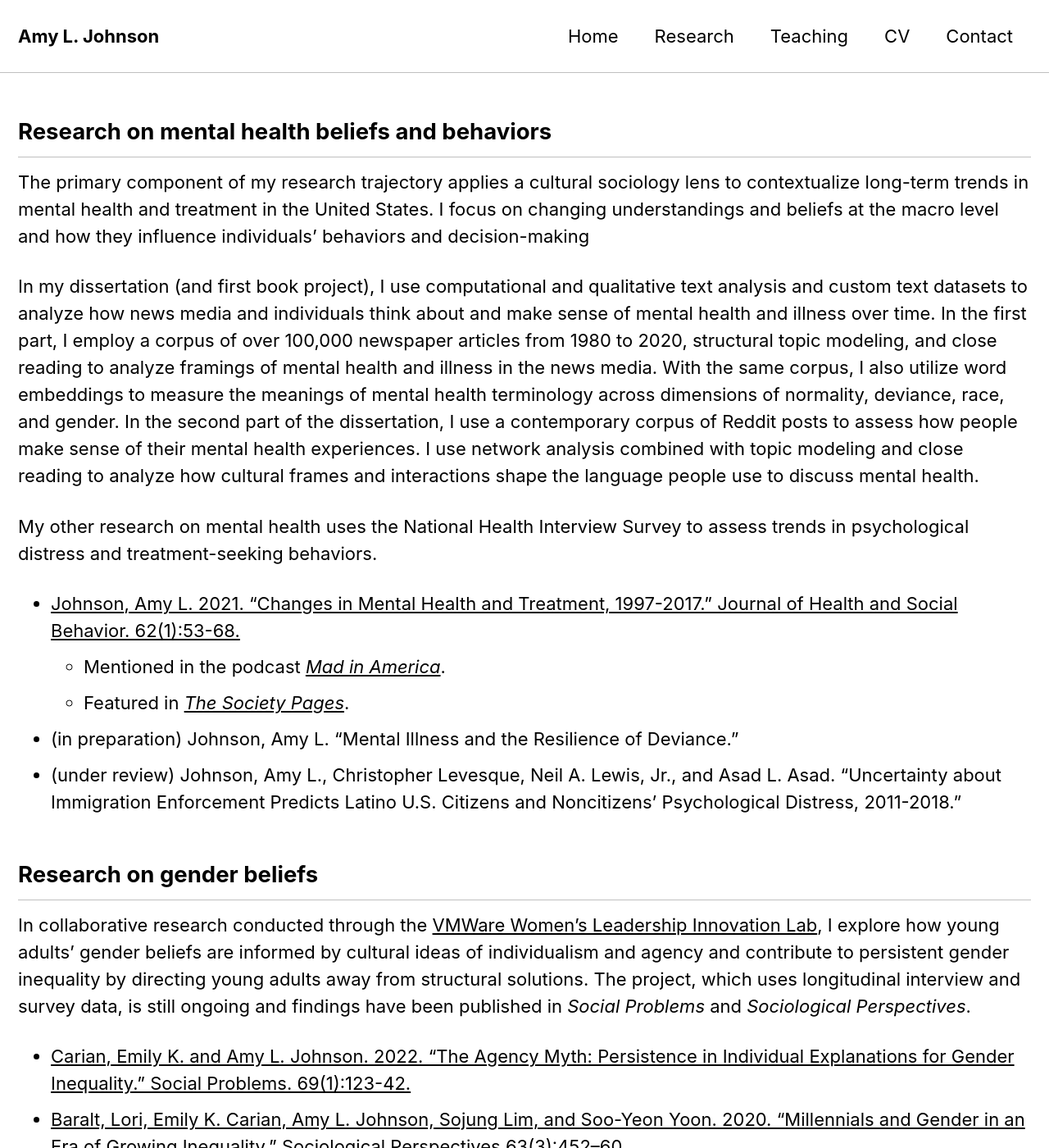
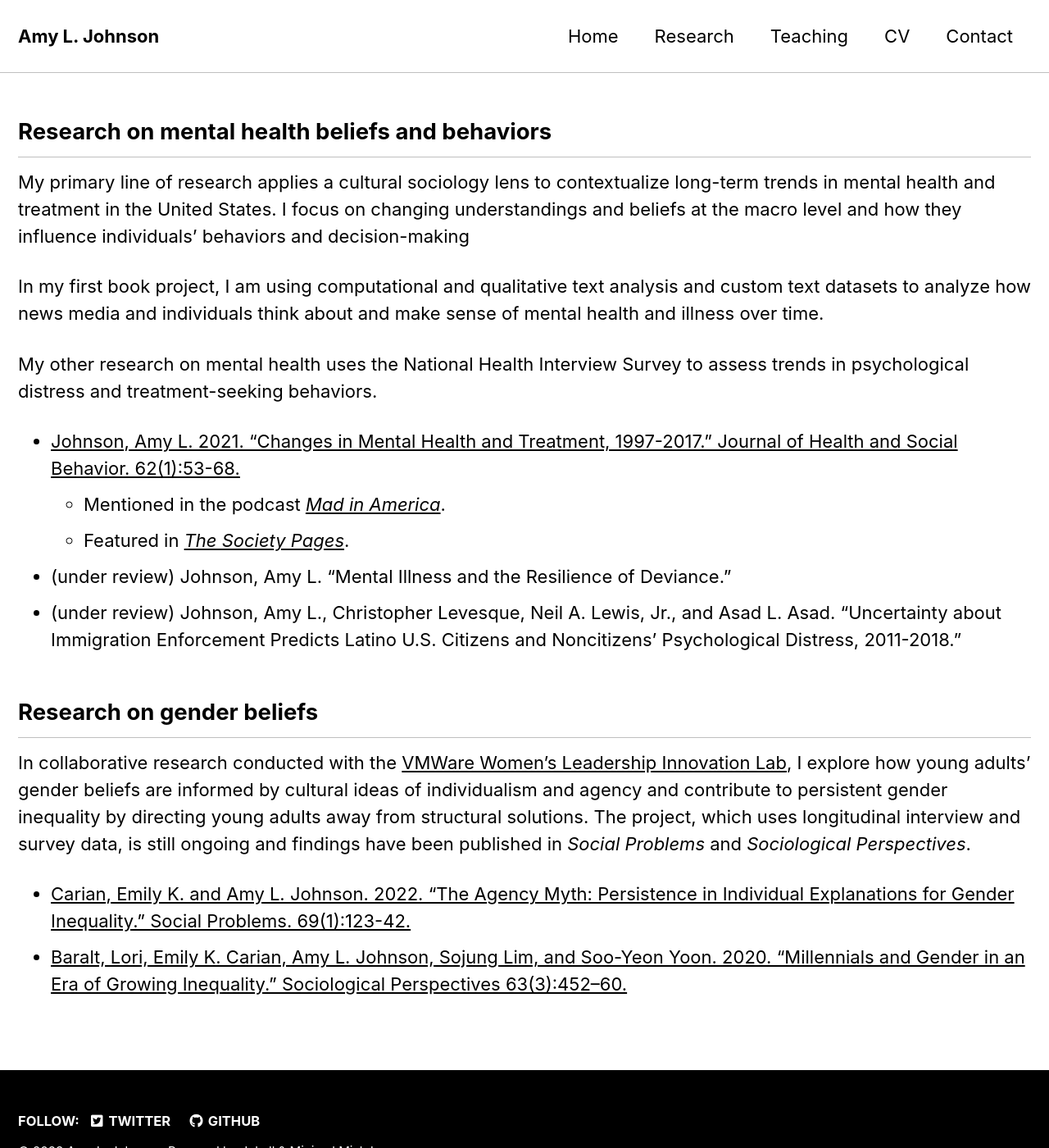
Before and after one commit to aljohnson-soc/aljohnson-soc.github.io, a Jekyll site: the page built from _pages/research.md, in a window 1280 px wide and 1400 px high. Shown: the whole window at 82% size. Built offline with Jekyll 4.4.1, drawn with Linux system fonts in a browser that asks for light colours; cached includes are drawn as plain includes.

Commit message:
page updates

```diff
--- a/_pages/research.md
+++ b/_pages/research.md
@@ -6,21 +6,21 @@ permalink: /research/
 
 ## Research on mental health beliefs and behaviors
 
-The primary component of my research trajectory applies a cultural sociology lens to contextualize long-term trends in mental health and treatment in the United States. I focus on changing understandings and beliefs at the macro level and how they influence individuals’ behaviors and decision-making
+My primary line of research applies a cultural sociology lens to contextualize long-term trends in mental health and treatment in the United States. I focus on changing understandings and beliefs at the macro level and how they influence individuals’ behaviors and decision-making
 
-In my dissertation (and first book project), I use computational and qualitative text analysis and custom text datasets to analyze how news media and individuals think about and make sense of mental health and illness over time. In the first part, I employ a corpus of over 100,000 newspaper articles from 1980 to 2020, structural topic modeling, and close reading to analyze framings of mental health and illness in the news media. With the same corpus, I also utilize word embeddings to measure the meanings of mental health terminology across dimensions of normality, deviance, race, and gender. In the second part of the dissertation, I use a contemporary corpus of Reddit posts to assess how people make sense of their mental health experiences. I use network analysis combined with topic modeling and close reading to analyze how cultural frames and interactions shape the language people use to discuss mental health.
+In my first book project, I am using computational and qualitative text analysis and custom text datasets to analyze how news media and individuals think about and make sense of mental health and illness over time.
 
 My other research on mental health uses the National Health Interview Survey to assess trends in psychological distress and treatment-seeking behaviors.
 
 - [Johnson, Amy L. 2021. “Changes in Mental Health and Treatment, 1997-2017.” Journal of Health and Social Behavior. 62(1):53-68.](https://doi.org/10.1177/0022146520984136)
     - Mentioned in the podcast [*Mad in America*](https://www.madinamerica.com/2022/05/failings-mental-health-dangerous/).
     - Featured in [*The Society Pages*](https://thesocietypages.org/discoveries/2021/03/24/mental-health-treatment-seeking-not-distress-increasing-for-all/).
-- (in preparation) Johnson, Amy L. “Mental Illness and the Resilience of Deviance.”
+- (under review) Johnson, Amy L. “Mental Illness and the Resilience of Deviance.”
 - (under review) Johnson, Amy L., Christopher Levesque, Neil A. Lewis, Jr., and Asad L. Asad. “Uncertainty about Immigration Enforcement Predicts Latino U.S. Citizens and Noncitizens’ Psychological Distress, 2011-2018.”
 
 ## Research on gender beliefs
 
-In collaborative research conducted through the [VMWare Women’s Leadership Innovation Lab](https://womensleadership.stanford.edu/), I explore how young adults’ gender beliefs are informed by cultural ideas of individualism and agency and contribute to persistent gender inequality by directing young adults away from structural solutions. The project, which uses longitudinal interview and survey data, is still ongoing and findings have been published in *Social Problems* and *Sociological Perspectives*.
+In collaborative research conducted with the [VMWare Women’s Leadership Innovation Lab](https://womensleadership.stanford.edu/), I explore how young adults’ gender beliefs are informed by cultural ideas of individualism and agency and contribute to persistent gender inequality by directing young adults away from structural solutions. The project, which uses longitudinal interview and survey data, is still ongoing and findings have been published in *Social Problems* and *Sociological Perspectives*.
 
 - [Carian, Emily K. and Amy L. Johnson. 2022. “The Agency Myth: Persistence in Individual Explanations for Gender Inequality.” Social Problems. 69(1):123-42.](https://doi.org/10.1093/socpro/spaa072)
 - [Baralt, Lori, Emily K. Carian, Amy L. Johnson, Sojung Lim, and Soo-Yeon Yoon. 2020. “Millennials and Gender in an Era of Growing Inequality.” Sociological Perspectives 63(3):452–60.](https://href.li/?https://doi.org/10.1177/0731121420915870)
```
Also changed, not shown: _pages/contact.md (+1 -1 lines), _pages/splash.md (+2 -2 lines), _pages/teaching.md (+1 -10 lines).
